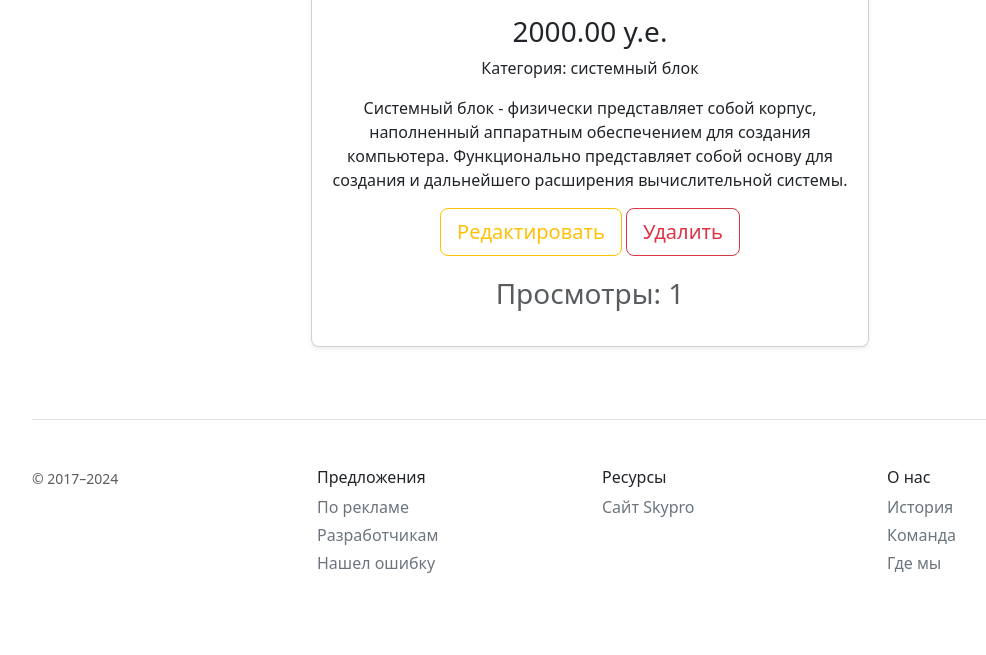
After one commit to ialar/skystore_19_2, a Django app: page /5/ in a window 1280 px wide. The commit adds this page. Shown: the part 637-1292 px from the top of the page, without its empty margins (50-1036 px from the left). Run offline with Django 5.2, Linux system fonts and the light colour scheme; data comes from the database, SQL or seed files in the repository; some libraries are stand-ins or nearby versions.

Commit message:
edit templates (catalog)

```diff
--- a/catalog/templates/catalog/base.html
+++ b/catalog/templates/catalog/base.html
@@ -111,7 +111,7 @@
                 <small class="d-block mb-3 text-body-secondary">&copy; 2017–{% now 'Y' %}</small>
             </div>
             <div class="col-6 col-md">
-                <h5>Предложения</h5>
+                <h6>Предложения</h6>
                 <ul class="list-unstyled text-small">
                     <li class="mb-1"><a class="link-secondary text-decoration-none" href="#">По рекламе</a></li>
                     <li class="mb-1"><a class="link-secondary text-decoration-none" href="#">Разработчикам</a></li>
@@ -119,14 +119,14 @@
                 </ul>
             </div>
             <div class="col-6 col-md">
-                <h5>Ресурсы</h5>
+                <h6>Ресурсы</h6>
                 <ul class="list-unstyled text-small">
                     <li class="mb-1"><a class="link-secondary text-decoration-none"
                                         href="https://sky.pro/">Сайт Skypro</a></li>
                 </ul>
             </div>
             <div class="col-6 col-md">
-                <h5>О нас</h5>
+                <h6>О нас</h6>
                 <ul class="list-unstyled text-small">
                     <li class="mb-1"><a class="link-secondary text-decoration-none" href="#">История</a></li>
                     <li class="mb-1"><a class="link-secondary text-decoration-none" href="#">Команда</a></li>
--- a/catalog/templates/catalog/includes/inc_main_menu.html
+++ b/catalog/templates/catalog/includes/inc_main_menu.html
@@ -1,7 +1,8 @@
 <div class="d-flex flex-column flex-md-row align-items-center p-3 px-md-4 mb-3 bg-white border-bottom box-shadow">
     <h5 class="my-0 mr-md-auto font-weight-normal">Skystore</h5>
     <nav class="my-2 my-md-0 mr-md-3">
-        <a class="p-2 text-dark" href="{% url 'catalog:home' %}">Каталог</a>
+        <a class="p-2 text-dark" href="{% url 'catalog:product_list' %}">Каталог</a>
+        <a class="p-2 text-dark" href="{% url 'blog:blogpost_list' %}">Блог</a>
         <a class="p-2 text-dark" href="{% url 'catalog:contacts' %}">Контакты</a>
     </nav>
     <a class="btn btn-outline-primary" href="#">Войти</a>
--- /dev/null
+++ b/catalog/templates/catalog/product_detail.html
@@ -0,0 +1,24 @@
+{% extends 'catalog/base.html' %}
+{% load my_tags %}
+
+{% block content %}
+<div class="d-flex justify-content-center">
+    <div class="card mb-4 rounded-3 shadow-sm w-50 text-center">
+        <div class="card-header py-3">
+            <h3 class="my-0 fw-normal">{{ object.name }}</h3>
+        </div>
+        <img class="card-img-top" src="{% my_media_tag object.image %}" alt="Card image cap">
+        <div class="card-body">
+            <h3 class="card-title pricing-card-title">{{ object.price }} у.е.</h3>
+            <p>Категория: {{ object.category.name|lower }}</p>
+            <p>{{ object.category.description }}</p>
+            <p>{{ object.description }}</p>
+            <a class="btn btn-lg btn-outline-warning"
+               href="{% url 'catalog:product_edit' object.pk %}">Редактировать</a>
+            <a class="btn btn-lg btn-outline-danger"
+               href="{% url 'catalog:product_delete' object.pk %}">Удалить</a>
+            <p class="fs-3 text-body-secondary text-center m-3">Просмотры: {{object.count_of_views}}</p>
+        </div>
+    </div>
+</div>
+{% endblock %}
```
Also changed, not shown: catalog/templates/catalog/product.html (deleted, +0 -20 lines), catalog/templates/catalog/product_confirm_delete.html (added, +17 -0 lines), catalog/templates/catalog/product_form.html (added, +19 -0 lines), catalog/templates/catalog/product_list.html (renamed from catalog/templates/catalog/home.html, +7 -4 lines).
